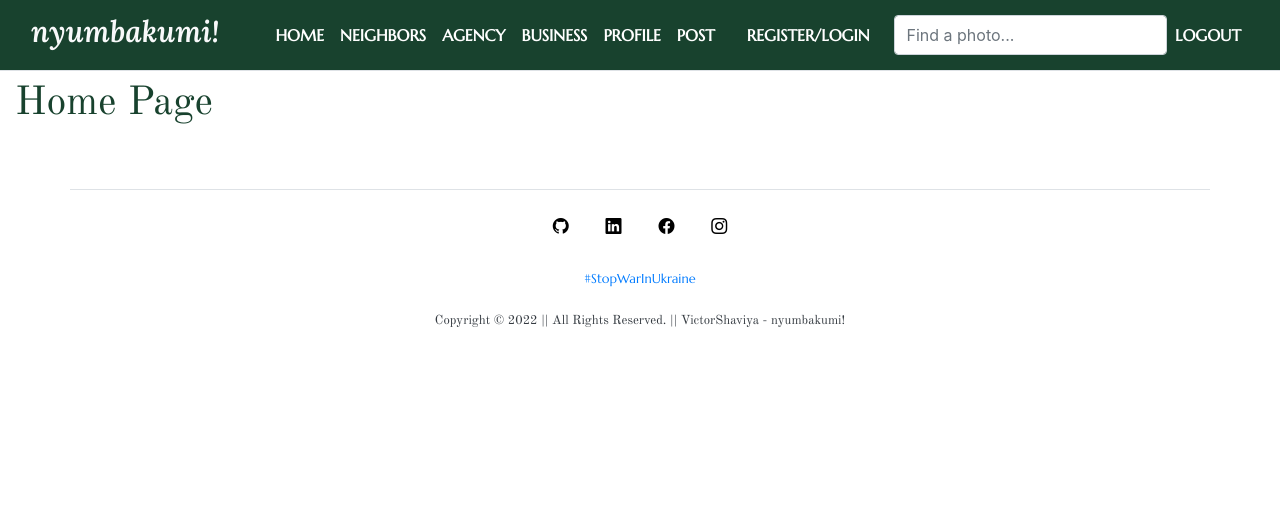
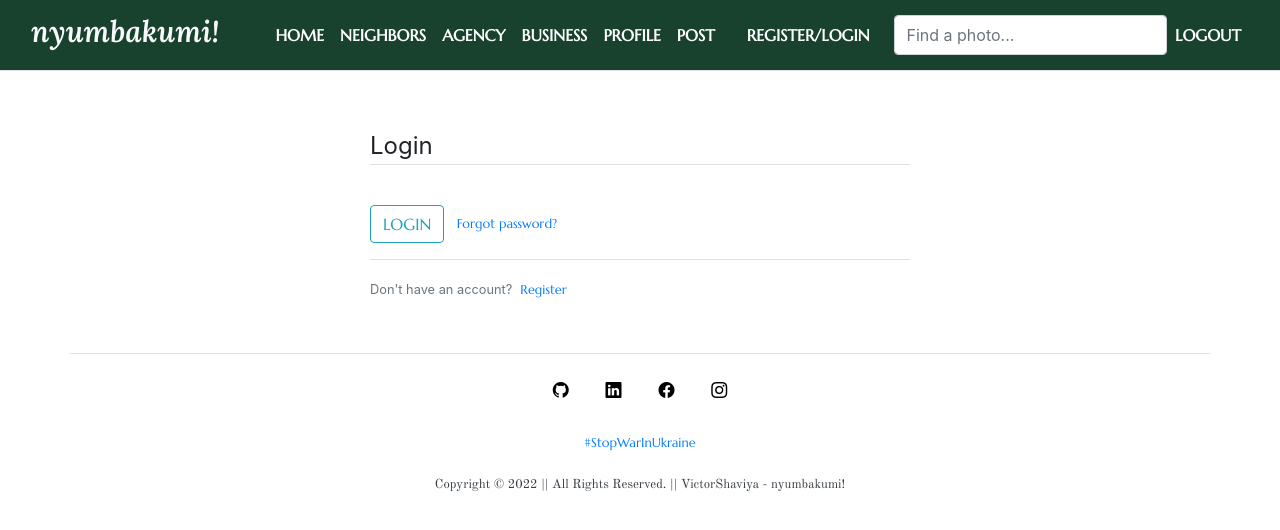
Before and after one commit to ShaviyaVictor/nyumbakumi-, a Django app: page / in a window 1280 px wide. Shown: the top 530 px of the page. Run offline with Django 4.2, Linux system fonts and the light colour scheme; some libraries are stand-ins or nearby versions.

Commit message:
Add a form to the home page

```diff
--- a/neighbor/templates/neighbor/home.html
+++ b/neighbor/templates/neighbor/home.html
@@ -3,8 +3,52 @@
 
 
 {% block content %}
-    <h1>Home Page</h1>
 
+  <!-- Form start -->
+  <div class="logform content-section container mt-5">
 
+    <div class="row">
+
+      <div class="col-sm-6 mx-auto">
+
+        <form method="POST" action="">
+
+          <!-- Add si-rf tokns here -->
+
+          <fieldset class="form-group">
+            <legend class="border-bottom mb-4">
+              Login
+            </legend>
+
+            <!-- Add krispi forms variable here -->
+
+          </fieldset>
+
+          <div class="form-group">
+            <button class="btn btn-outline-info" type="submit">
+              LOGIN
+            </button>
+            <small class="text-muted ml-2">
+              <a href="#">
+                Forgot password?
+              </a>
+            </small>
+          </div>
+
+        </form>
+
+        <div class="border-top pt-3">
+
+          <small class="text-muted">
+            Don't have an account?<a href="#" class="ml-2">Register</a>
+          </small>
+
+        </div>
+
+      </div>
+
+    </div>
+
+  </div>
 
 {% endblock content %}
--- a/sort.txt
+++ b/sort.txt
@@ -0,0 +1,6 @@
+<div class="col-center-box mx-auto"
+style="background: #ffffff;
+      padding: 10px 20px;
+      border: 1px solid #dddddd;
+      border-radius: 3px;
+      margin-bottom: 20px;">
```
